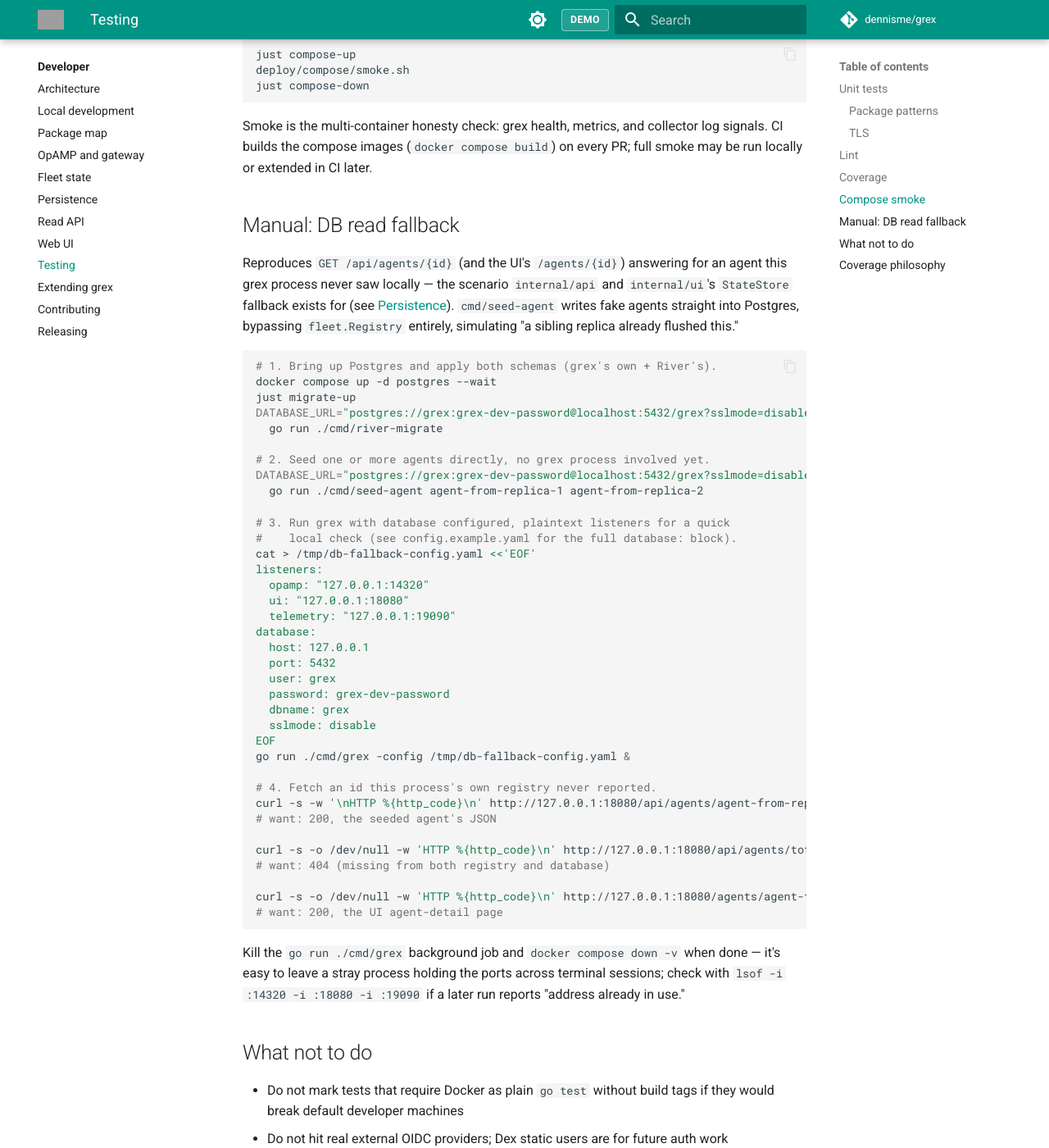
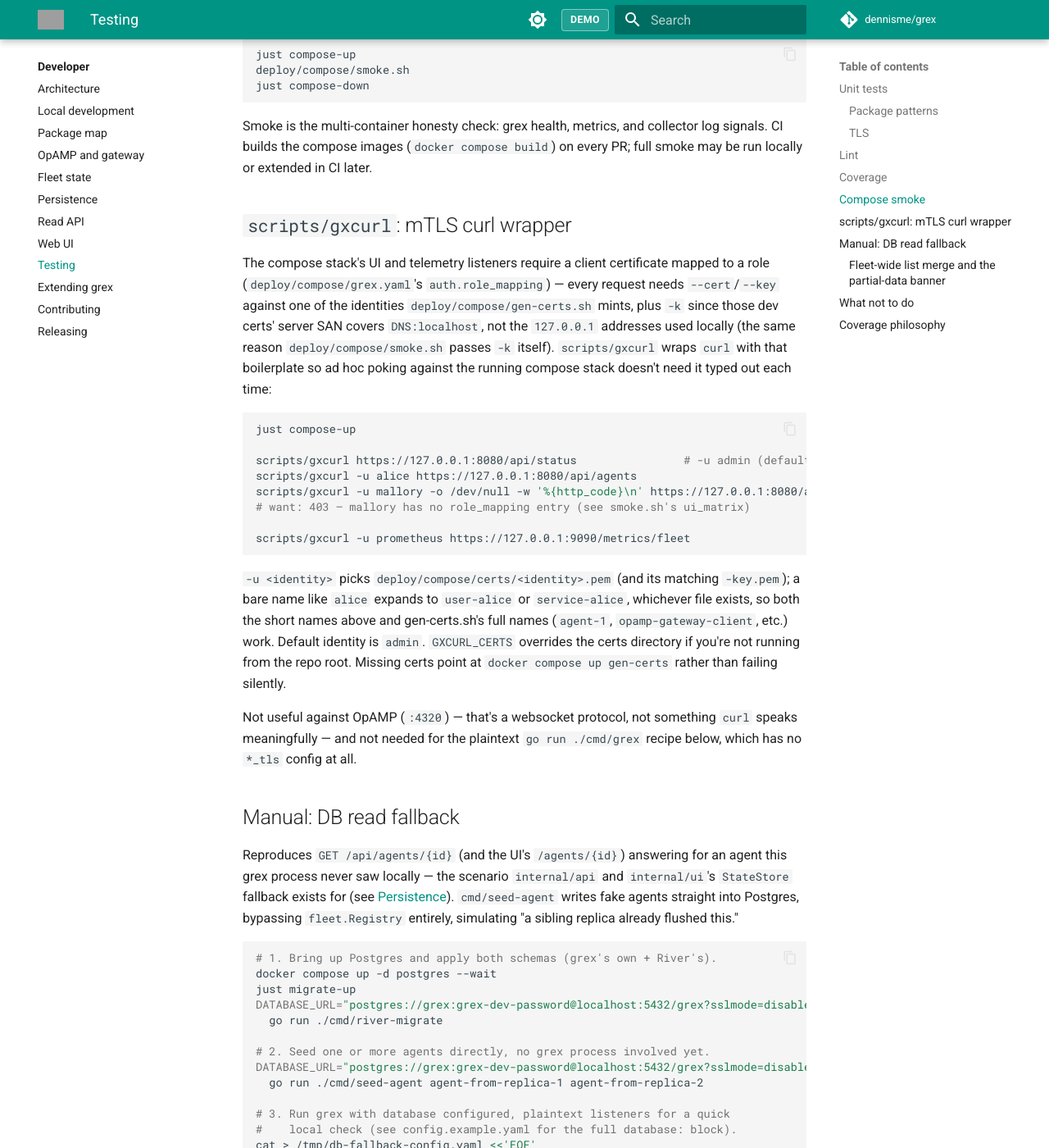
Before and after one commit to cxdy/grex, an MkDocs documentation site: the page built from docs/developer/testing.md, in a window 1280 px wide and 1400 px high, scrolled down 1494 px. Shown: the whole window at 82% size. Built offline with MkDocs 1.6.1 and Material for MkDocs 9.7.7, drawn with Linux system fonts in a browser that asks for light colours; comment, search, counter and statistics services are not loaded; some of the changed text lies outside the part shown; grey boxes are pictures that could not be loaded.

Commit message:
chore: docs to validate locally, gxcurl

````diff
--- a/docs/developer/testing.md
+++ b/docs/developer/testing.md
@@ -62,6 +62,41 @@
 collector log signals. CI builds the compose images (`docker compose build`)
 on every PR; full smoke may be run locally or extended in CI later.
 
+## `scripts/gxcurl`: mTLS curl wrapper
+
+The compose stack's UI and telemetry listeners require a client
+certificate mapped to a role (`deploy/compose/grex.yaml`'s
+`auth.role_mapping`) — every request needs `--cert`/`--key` against one of
+the identities `deploy/compose/gen-certs.sh` mints, plus `-k` since those
+dev certs' server SAN covers `DNS:localhost`, not the `127.0.0.1`
+addresses used locally (the same reason `deploy/compose/smoke.sh` passes
+`-k` itself). `scripts/gxcurl` wraps `curl` with that boilerplate so ad hoc
+poking against the running compose stack doesn't need it typed out each
+time:
+
+```sh
+just compose-up
+
+scripts/gxcurl https://127.0.0.1:8080/api/status                # -u admin (default)
+scripts/gxcurl -u alice https://127.0.0.1:8080/api/agents
+scripts/gxcurl -u mallory -o /dev/null -w '%{http_code}\n' https://127.0.0.1:8080/api/status
+# want: 403 — mallory has no role_mapping entry (see smoke.sh's ui_matrix)
+
+scripts/gxcurl -u prometheus https://127.0.0.1:9090/metrics/fleet
+```
+
+`-u <identity>` picks `deploy/compose/certs/<identity>.pem` (and its
+matching `-key.pem`); a bare name like `alice` expands to `user-alice` or
+`service-alice`, whichever file exists, so both the short names above and
+gen-certs.sh's full names (`agent-1`, `opamp-gateway-client`, etc.) work.
+Default identity is `admin`. `GXCURL_CERTS` overrides the certs directory
+if you're not running from the repo root. Missing certs point at `docker
+compose up gen-certs` rather than failing silently.
+
+Not useful against OpAMP (`:4320`) — that's a websocket protocol, not
+something `curl` speaks meaningfully — and not needed for the plaintext
+`go run ./cmd/grex` recipe below, which has no `*_tls` config at all.
+
 ## Manual: DB read fallback
 
 Reproduces `GET /api/agents/{id}` (and the UI's `/agents/{id}`) answering
@@ -110,6 +145,40 @@
 # want: 200, the UI agent-detail page
 ```
 
+### Fleet-wide list merge and the partial-data banner
+
+With the same grex process from step 3 still running, confirm the
+fleet-wide list merge (not just single-agent) and the degrade path it
+falls back to when Postgres is unreachable:
+
+```sh
+# 5. Confirm the merge: the seeded agents show up in the fleet-wide list
+#    even though this process's own registry never saw them.
+curl -s http://127.0.0.1:18080/api/agents | jq '.partial, (.agents | map(.instance_uid))'
+# want: false, an array including "agent-from-replica-1" and
+# "agent-from-replica-2"
+
+open http://127.0.0.1:18080/  # or curl; want both seeded agents in the table, no banner
+
+# 6. Break the database merge without stopping grex, to see the degrade
+#    path: partial:true, the UI banner, and the fallback metric.
+docker compose stop postgres
+
+curl -s http://127.0.0.1:18080/api/agents | jq '.partial'
+# want: true (agents/total now reflect the local registry only)
+
+open http://127.0.0.1:18080/  # or curl; want a "Database unavailable" banner above the table
+
+curl -s http://127.0.0.1:19090/metrics | grep grex_list_agents_store_fallback_errors_total
+# want: grex_list_agents_store_fallback_errors_total{surface="api"} and
+# {surface="ui"} both >= 1, one per surface hit above
+
+# 7. Bring Postgres back and confirm the banner clears.
+docker compose start postgres
+curl -s http://127.0.0.1:18080/api/agents | jq '.partial'
+# want: false again
+```
+
 Kill the `go run ./cmd/grex` background job and `docker compose down -v`
 when done — it's easy to leave a stray process holding the ports across
 terminal sessions; check with `lsof -i :14320 -i :18080 -i :19090` if a
````
Also changed, not shown: 1 other file.
